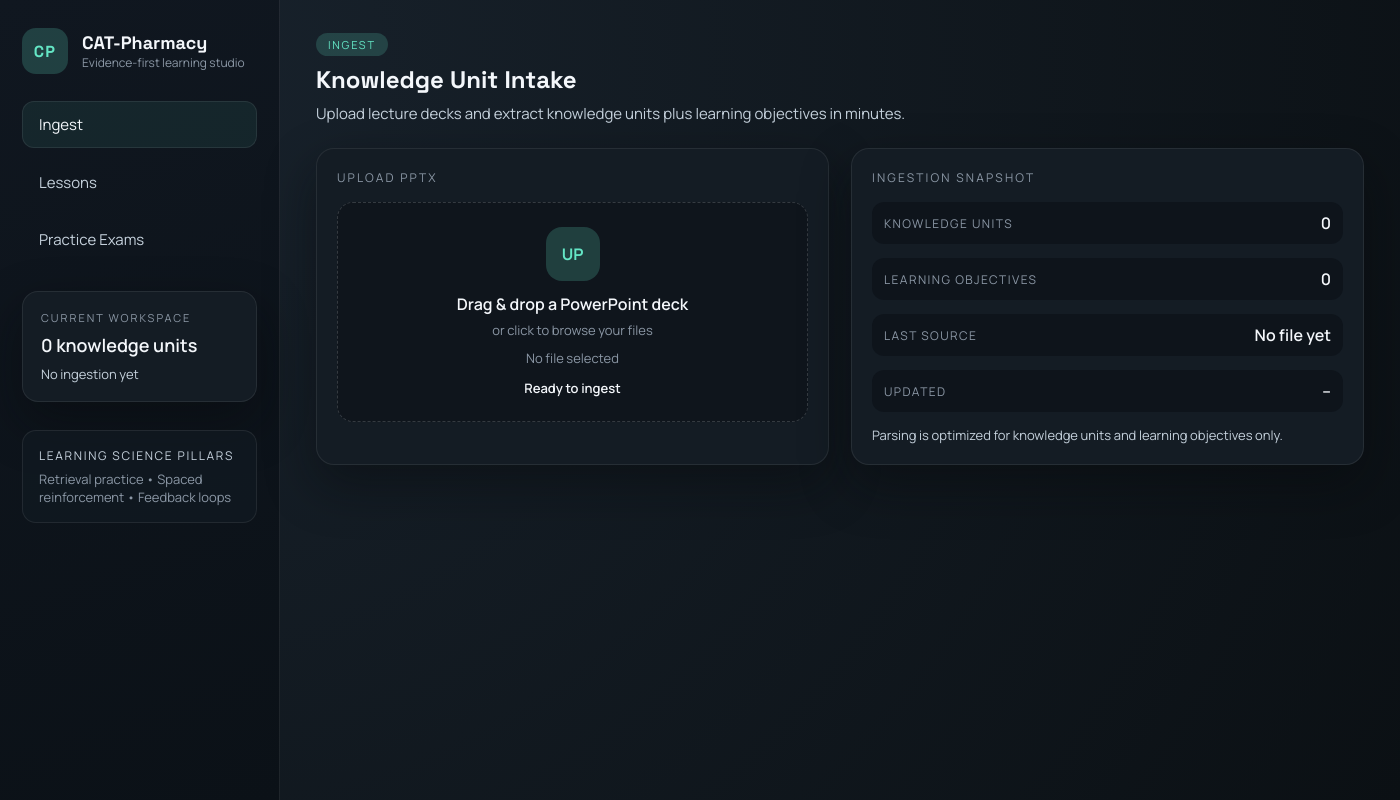
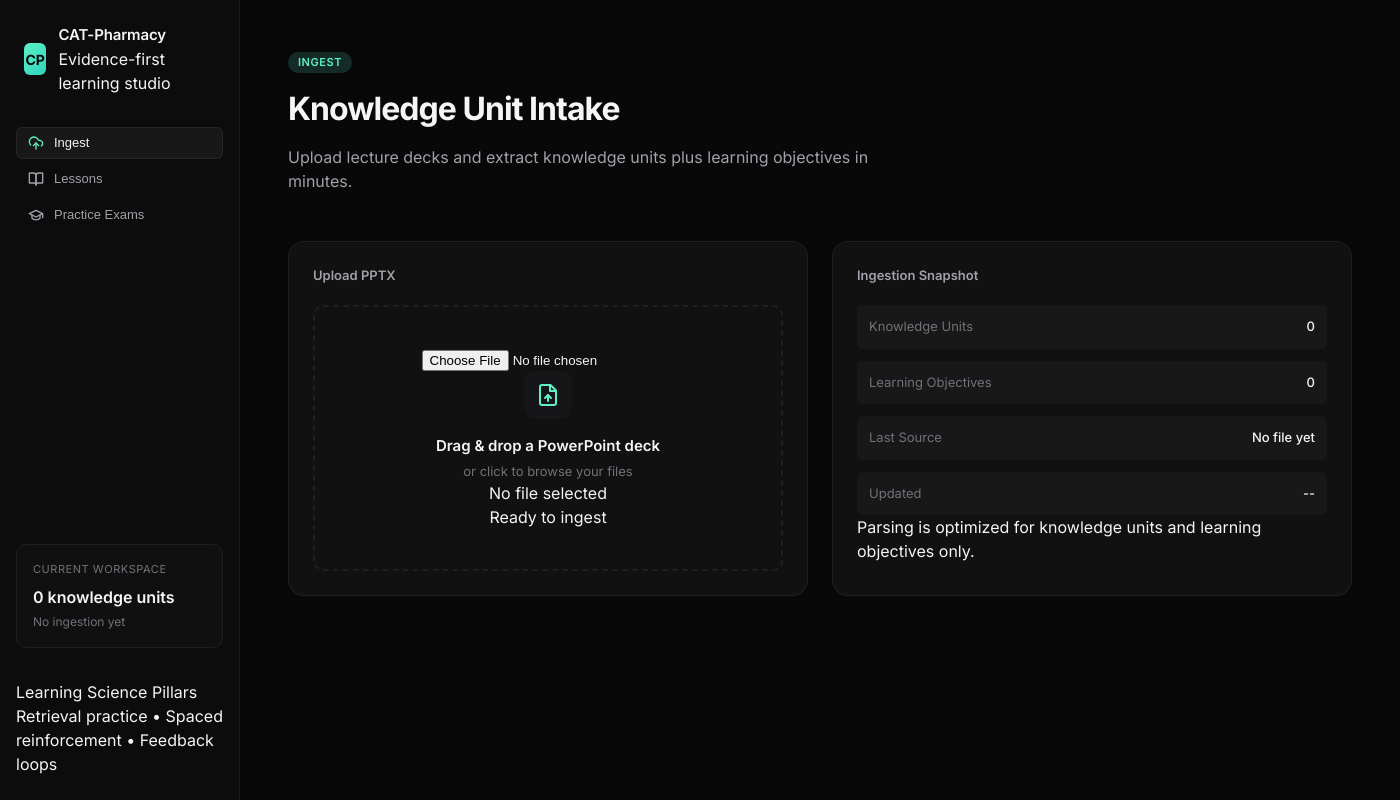
Before and after one commit to Baker-Harrison/CAT-Pharmacy, an Electron app: page src/index.html in a window 1400 px wide. Drawn offline with Linux system fonts and the light colour scheme; no server answers.

Commit message:
style: elevate UI design to professional desktop standards (Inter font, Lucide icons, Linear palette)

```diff
--- a/src/index.html
+++ b/src/index.html
@@ -7,7 +7,7 @@
     <link rel="preconnect" href="https://fonts.googleapis.com" />
     <link rel="preconnect" href="https://fonts.gstatic.com" crossorigin />
     <link
-      href="https://fonts.googleapis.com/css2?family=Manrope:wght@400;500;600;700&family=Space+Grotesk:wght@500;600;700&display=swap"
+      href="https://fonts.googleapis.com/css2?family=Inter:wght@400;500;600;700&family=Space+Grotesk:wght@500;600;700&display=swap"
       rel="stylesheet"
     />
     <link rel="stylesheet" href="styles.css" />
@@ -24,9 +24,18 @@
         </div>
 
         <nav class="nav">
-          <button class="nav-item active" data-view="ingest" title="Upload and parse new source decks">Ingest</button>
-          <button class="nav-item" data-view="lessons" title="Launch brilliant-style lessons">Lessons</button>
-          <button class="nav-item" data-view="exams" title="Generate practice exams">Practice Exams</button>
+          <button class="nav-item active" data-view="ingest" title="Upload and parse new source decks">
+            <svg xmlns="http://www.w3.org/2000/svg" width="16" height="16" viewBox="0 0 24 24" fill="none" stroke="currentColor" stroke-width="2" stroke-linecap="round" stroke-linejoin="round" class="lucide lucide-upload-cloud"><path d="M4 14.899A7 7 0 1 1 15.71 8h1.79a4.5 4.5 0 0 1 2.5 8.242"/><path d="M12 12v9"/><path d="m16 16-4-4-4 4"/></svg>
+            Ingest
+          </button>
+          <button class="nav-item" data-view="lessons" title="Launch brilliant-style lessons">
+            <svg xmlns="http://www.w3.org/2000/svg" width="16" height="16" viewBox="0 0 24 24" fill="none" stroke="currentColor" stroke-width="2" stroke-linecap="round" stroke-linejoin="round" class="lucide lucide-book-open"><path d="M2 3h6a4 4 0 0 1 4 4v14a3 3 0 0 0-3-3H2z"/><path d="M22 3h-6a4 4 0 0 0-4 4v14a3 3 0 0 1 3-3h7z"/></svg>
+            Lessons
+          </button>
+          <button class="nav-item" data-view="exams" title="Generate practice exams">
+            <svg xmlns="http://www.w3.org/2000/svg" width="16" height="16" viewBox="0 0 24 24" fill="none" stroke="currentColor" stroke-width="2" stroke-linecap="round" stroke-linejoin="round" class="lucide lucide-graduation-cap"><path d="M22 10v6M2 10l10-5 10 5-10 5z"/><path d="M6 12v5c3 3 9 3 12 0v-5"/></svg>
+            Practice Exams
+          </button>
         </nav>
 
         <div class="sidebar-panel">
@@ -60,7 +69,9 @@
               <div class="card-title">Upload PPTX</div>
               <div class="upload-dropzone" id="uploadDropzone" data-state="idle">
                 <input type="file" id="uploadInput" accept=".pptx" />
-                <div class="upload-icon">UP</div>
+                <div class="upload-icon">
+                  <svg xmlns="http://www.w3.org/2000/svg" width="24" height="24" viewBox="0 0 24 24" fill="none" stroke="currentColor" stroke-width="2" stroke-linecap="round" stroke-linejoin="round" class="lucide lucide-file-up"><path d="M14.5 2H6a2 2 0 0 0-2 2v16a2 2 0 0 0 2 2h12a2 2 0 0 0 2-2V7.5L14.5 2z"/><polyline points="14 2 14 8 20 8"/><path d="M12 12v6"/><path d="m15 15-3-3-3 3"/></svg>
+                </div>
                 <div class="upload-title">Drag & drop a PowerPoint deck</div>
                 <div class="upload-sub">or click to browse your files</div>
                 <div class="upload-meta" id="uploadFileName">No file selected</div>
--- a/src/styles.css
+++ b/src/styles.css
@@ -1,468 +1,373 @@
+@import url('https://fonts.googleapis.com/css2?family=Inter:wght@400;500;600;700&display=swap');
+
 :root {
-  --bg: #0b1014;
-  --bg-accent: #0f1720;
-  --panel: #141c24;
-  --panel-strong: #1c2631;
-  --border: rgba(255, 255, 255, 0.08);
-  --text-primary: #f4f7fb;
-  --text-secondary: #c5d1dc;
-  --text-muted: #8b97a5;
-  --accent: #64e6c5;
-  --accent-strong: #26c59d;
-  --accent-glow: rgba(100, 230, 197, 0.2);
-  --warning: #f4c875;
-  --shadow: 0 20px 50px rgba(6, 9, 12, 0.45);
+  /* Core Colors - Linear inspired palette */
+  --bg: #080809;
+  --bg-subtle: #0c0c0d;
+  --surface: #111112;
+  --surface-hover: #161618;
+
+  --border: rgba(255, 255, 255, 0.06);
+  --border-strong: rgba(255, 255, 255, 0.12);
+
+  --text-primary: #f5f5f7;
+  --text-secondary: #a1a1aa;
+  --text-muted: #71717a;
+
+  --accent: #5ef1c6;
+  --accent-strong: #2dd4bf;
+  --accent-glow: rgba(94, 241, 198, 0.15);
+
+  --error: #f87171;
+  --success: #34d399;
+
+  --shadow-sm: 0 1px 2px 0 rgba(0, 0, 0, 0.05);
+  --shadow-md: 0 4px 6px -1px rgba(0, 0, 0, 0.1), 0 2px 4px -1px rgba(0, 0, 0, 0.06);
+  --shadow-lg: 0 20px 25px -5px rgba(0, 0, 0, 0.2), 0 10px 10px -5px rgba(0, 0, 0, 0.1);
+
+  --font-sans: 'Inter', -apple-system, BlinkMacSystemFont, "Segoe UI", Roboto, sans-serif;
+  --radius-sm: 6px;
+  --radius-md: 10px;
+  --radius-lg: 16px;
 }
 
 * {
   box-sizing: border-box;
+  margin: 0;
+  padding: 0;
 }
 
 body {
-  margin: 0;
-  font-family: "Manrope", "Space Grotesk", sans-serif;
+  font-family: var(--font-sans);
+  background-color: var(--bg);
   color: var(--text-primary);
-  background: radial-gradient(circle at 10% 10%, #18222c, var(--bg));
+  line-height: 1.5;
+  -webkit-font-smoothing: antialiased;
   min-height: 100vh;
 }
 
 .app-shell {
   display: grid;
-  grid-template-columns: 280px 1fr;
-  min-height: 100vh;
+  grid-template-columns: 240px 1fr;
+  height: 100vh;
+  overflow: hidden;
 }
 
+/* --- Sidebar --- */
 .sidebar {
+  background-color: var(--bg-subtle);
+  border-right: 1px solid var(--border);
+  padding: 24px 16px;
   display: flex;
   flex-direction: column;
-  gap: 28px;
-  padding: 28px 22px;
-  background: linear-gradient(160deg, #101720, #0b1117);
-  border-right: 1px solid var(--border);
+  gap: 32px;
 }
 
 .brand {
   display: flex;
   align-items: center;
-  gap: 14px;
+  gap: 12px;
+  padding: 0 8px;
 }
 
 .brand-mark {
-  width: 46px;
-  height: 46px;
-  display: grid;
-  place-items: center;
-  border-radius: 14px;
-  background: var(--accent-glow);
-  color: var(--accent);
+  width: 32px;
+  height: 32px;
+  background: linear-gradient(135deg, var(--accent), var(--accent-strong));
+  border-radius: var(--radius-sm);
+  display: flex;
+  align-items: center;
+  justify-content: center;
+  color: var(--bg);
   font-weight: 700;
-  letter-spacing: 0.08em;
-  font-family: "Space Grotesk", sans-serif;
+  font-size: 14px;
 }
 
 .brand-name {
-  font-size: 18px;
-  font-weight: 700;
-  font-family: "Space Grotesk", sans-serif;
-}
-
-.brand-sub {
-  font-size: 12px;
-  color: var(--text-muted);
+  font-weight: 600;
+  font-size: 15px;
+  letter-spacing: -0.01em;
 }
 
 .nav {
-  display: grid;
-  gap: 10px;
+  display: flex;
+  flex-direction: column;
+  gap: 4px;
 }
 
 .nav-item {
+  display: flex;
+  align-items: center;
+  gap: 10px;
+  padding: 8px 12px;
+  border-radius: var(--radius-sm);
+  color: var(--text-secondary);
+  font-size: 13px;
+  font-weight: 500;
+  text-decoration: none;
+  cursor: pointer;
   background: transparent;
-  color: var(--text-secondary);
-  border: 1px solid transparent;
-  padding: 12px 16px;
-  border-radius: 12px;
+  border: none;
+  transition: all 0.15s ease;
   text-align: left;
-  font-size: 15px;
-  cursor: pointer;
-  transition: border-color 0.2s ease, color 0.2s ease, background 0.2s ease, transform 0.2s ease;
 }
 
-.nav-item:hover,
+.nav-item:hover {
+  background-color: var(--surface-hover);
+  color: var(--text-primary);
+}
+
 .nav-item.active {
-  border-color: var(--border);
+  background-color: rgba(255, 255, 255, 0.05);
   color: var(--text-primary);
-  background: rgba(100, 230, 197, 0.08);
-  transform: translateY(-1px);
+  box-shadow: inset 0 0 0 1px var(--border);
 }
 
 .sidebar-panel {
-  padding: 18px;
-  border-radius: 16px;
-  background: var(--panel);
+  margin-top: auto;
+  padding: 16px;
+  background-color: rgba(255, 255, 255, 0.02);
   border: 1px solid var(--border);
-  box-shadow: var(--shadow);
-  display: grid;
-  gap: 8px;
+  border-radius: var(--radius-md);
 }
 
 .sidebar-title {
   font-size: 11px;
   text-transform: uppercase;
-  letter-spacing: 0.18em;
   color: var(--text-muted);
+  letter-spacing: 0.05em;
+  margin-bottom: 8px;
 }
 
 .sidebar-metric {
-  font-size: 18px;
+  font-size: 16px;
   font-weight: 600;
+  color: var(--text-primary);
 }
 
 .sidebar-meta {
-  font-size: 13px;
-  color: var(--text-secondary);
+  font-size: 12px;
+  color: var(--text-muted);
+  margin-top: 4px;
 }
 
-.sidebar-footer {
-  padding: 16px;
-  border-radius: 14px;
-  background: rgba(17, 25, 33, 0.8);
-  border: 1px solid var(--border);
-  color: var(--text-muted);
-}
-
-.footer-title {
-  font-size: 12px;
-  letter-spacing: 0.14em;
-  text-transform: uppercase;
-  margin-bottom: 6px;
-  color: var(--text-secondary);
-}
-
-.footer-note {
-  font-size: 13px;
-}
-
+/* --- Main Content --- */
 .main {
-  padding: 32px 36px 40px;
+  background-color: var(--bg);
+  overflow-y: auto;
+  padding: 48px;
+  max-width: 1200px;
+  margin: 0 auto;
 }
 
 .view {
   display: none;
+  animation: fadeIn 0.3s ease-out;
 }
 
 .view.is-active {
   display: block;
-  animation: fadeIn 0.4s ease;
 }
 
 @keyframes fadeIn {
-  from {
-    opacity: 0;
-    transform: translateY(10px);
-  }
-  to {
-    opacity: 1;
-    transform: translateY(0);
-  }
+  from { opacity: 0; transform: translateY(8px); }
+  to { opacity: 1; transform: translateY(0); }
 }
 
 .view-header {
-  display: flex;
-  align-items: flex-start;
-  justify-content: space-between;
-  gap: 24px;
-  margin-bottom: 24px;
+  margin-bottom: 48px;
 }
 
-h1,
-h2 {
-  margin: 8px 0;
-  font-family: "Space Grotesk", sans-serif;
+.pill {
+  display: inline-block;
+  padding: 2px 10px;
+  border-radius: 999px;
+  background: var(--accent-glow);
+  color: var(--accent);
+  font-size: 11px;
+  font-weight: 600;
+  text-transform: uppercase;
+  letter-spacing: 0.05em;
+  margin-bottom: 12px;
+}
+
+h1 {
+  font-size: 32px;
+  font-weight: 700;
+  letter-spacing: -0.03em;
+  margin-bottom: 12px;
 }
 
 .subtitle {
+  font-size: 16px;
   color: var(--text-secondary);
-  margin: 0;
-  font-size: 15px;
-  max-width: 620px;
+  max-width: 600px;
 }
 
-.pill {
-  display: inline-flex;
-  padding: 4px 12px;
-  border-radius: 999px;
-  font-size: 11px;
-  text-transform: uppercase;
-  letter-spacing: 0.16em;
-  background: rgba(100, 230, 197, 0.18);
-  color: var(--accent);
-}
-
-.header-actions {
-  display: flex;
-  align-items: center;
-  gap: 12px;
-}
-
-button {
-  font-family: inherit;
-}
-
-.primary,
-.secondary,
-.ghost {
-  border-radius: 12px;
-  padding: 10px 18px;
-  font-size: 14px;
-  cursor: pointer;
-  border: 1px solid transparent;
-}
-
-.primary {
-  background: linear-gradient(135deg, var(--accent), var(--accent-strong));
-  color: #061016;
-  font-weight: 700;
-  box-shadow: 0 10px 20px rgba(42, 197, 160, 0.25);
-}
-
-.secondary {
-  background: var(--panel-strong);
-  color: var(--text-primary);
-  border-color: var(--border);
-}
-
-.ghost {
-  background: transparent;
-  color: var(--text-secondary);
-  border-color: var(--border);
-}
-
+/* --- Grid & Cards --- */
 .grid-two {
   display: grid;
-  grid-template-columns: repeat(auto-fit, minmax(320px, 1fr));
-  gap: 22px;
+  grid-template-columns: 1fr 1fr;
+  gap: 24px;
 }
 
 .card {
-  background: var(--panel);
-  border-radius: 18px;
+  background-color: var(--surface);
   border: 1px solid var(--border);
-  padding: 20px;
-  box-shadow: var(--shadow);
+  border-radius: var(--radius-lg);
+  padding: 24px;
+  transition: border-color 0.2s ease;
+}
+
+.card:hover {
+  border-color: var(--border-strong);
 }
 
 .card-title {
-  font-size: 12px;
-  letter-spacing: 0.18em;
-  text-transform: uppercase;
-  color: var(--text-muted);
-  margin-bottom: 16px;
+  font-size: 13px;
+  font-weight: 600;
+  color: var(--text-secondary);
+  margin-bottom: 20px;
+  display: flex;
+  align-items: center;
+  gap: 8px;
 }
 
+/* --- Ingest View --- */
 .upload-dropzone {
-  border: 1px dashed rgba(255, 255, 255, 0.16);
-  border-radius: 16px;
-  padding: 24px;
+  border: 2px dashed var(--border);
+  border-radius: var(--radius-md);
+  padding: 40px;
   text-align: center;
-  background: rgba(12, 18, 24, 0.6);
-  transition: border-color 0.2s ease, background 0.2s ease;
+  transition: all 0.2s ease;
+  cursor: pointer;
 }
 
-.upload-dropzone input {
-  display: none;
-}
-
-.upload-dropzone[data-state="drag"] {
-  border-color: var(--accent);
-  background: rgba(100, 230, 197, 0.08);
+.upload-dropzone:hover {
+  background-color: rgba(255, 255, 255, 0.02);
+  border-color: var(--text-muted);
 }
 
 .upload-icon {
-  width: 54px;
-  height: 54px;
-  border-radius: 16px;
-  background: rgba(100, 230, 197, 0.2);
-  display: grid;
-  place-items: center;
-  font-weight: 700;
-  margin: 0 auto 12px;
-  color: var(--accent);
+  width: 48px;
+  height: 48px;
+  background: var(--surface-hover);
+  border-radius: 12px;
+  display: flex;
+  align-items: center;
+  justify-content: center;
+  margin: 0 auto 16px;
+  color: var(--text-secondary);
 }
 
 .upload-title {
   font-weight: 600;
-  margin-bottom: 6px;
+  font-size: 15px;
+  margin-bottom: 4px;
 }
 
-.upload-sub,
-.upload-meta {
+.upload-sub {
+  font-size: 13px;
   color: var(--text-muted);
-  font-size: 13px;
-}
-
-.upload-meta {
-  margin-top: 10px;
-}
-
-.upload-status {
-  margin-top: 12px;
-  font-size: 13px;
-  font-weight: 600;
-}
-
-.upload-status[data-tone="success"] {
-  color: var(--accent);
-}
-
-.upload-status[data-tone="error"] {
-  color: #f08f78;
 }
 
 .snapshot {
   display: grid;
-  gap: 14px;
+  gap: 12px;
 }
 
 .snapshot-item {
   display: flex;
   justify-content: space-between;
-  align-items: center;
-  padding: 10px 12px;
-  border-radius: 12px;
-  background: rgba(11, 16, 22, 0.6);
-}
-
-.snapshot-label {
-  font-size: 12px;
-  text-transform: uppercase;
-  letter-spacing: 0.12em;
-  color: var(--text-muted);
-}
-
-.snapshot-value {
-  font-size: 16px;
-  font-weight: 600;
-}
-
-.snapshot-note {
-  margin-top: 14px;
-  color: var(--text-secondary);
+  padding: 12px;
+  background: rgba(255, 255, 255, 0.03);
+  border-radius: var(--radius-sm);
   font-size: 13px;
 }
 
-.list {
-  display: grid;
-  gap: 10px;
+.snapshot-label { color: var(--text-muted); }
+.snapshot-value { font-weight: 500; }
+
+/* --- Buttons --- */
+button.primary {
+  background-color: var(--text-primary);
+  color: var(--bg);
+  padding: 10px 20px;
+  border-radius: var(--radius-sm);
+  font-weight: 600;
+  font-size: 14px;
+  border: none;
+  cursor: pointer;
+  transition: opacity 0.2s ease;
 }
 
-.list-item {
-  padding: 12px 14px;
-  border-radius: 14px;
-  border: 1px solid transparent;
-  background: rgba(12, 18, 24, 0.6);
-  cursor: pointer;
-  transition: border-color 0.2s ease, transform 0.2s ease;
+button.primary:hover {
+  opacity: 0.9;
 }
 
-.list-item.active,
-.list-item:hover {
-  border-color: var(--accent);
-  transform: translateY(-1px);
+button.ghost {
+  background: transparent;
+  color: var(--text-secondary);
+  border: 1px solid var(--border);
+  padding: 8px 16px;
+  border-radius: var(--radius-sm);
+  font-size: 13px;
+  cursor: pointer;
 }
 
-.list-item-title {
-  font-weight: 600;
+button.ghost:hover {
+  background-color: var(--surface-hover);
+  color: var(--text-primary);
 }
 
-.list-item-meta {
-  font-size: 12px;
-  color: var(--text-muted);
-  margin-top: 4px;
+/* --- Icons & Utility --- */
+svg.lucide {
+  color: var(--text-secondary);
 }
 
-.empty {
-  margin-top: 16px;
-  color: var(--text-muted);
-  font-size: 14px;
+.nav-item.active svg.lucide {
+  color: var(--accent);
 }
 
-.lesson-detail {
-  display: grid;
-  gap: 18px;
+.upload-icon svg.lucide {
+  color: var(--accent);
 }
 
-.lesson-header {
-  display: grid;
-  gap: 8px;
+/* --- Layout Hacks --- */
+.main-header {
+  display: flex;
+  justify-content: space-between;
+  align-items: flex-end;
+  margin-bottom: 48px;
 }
 
+.header-actions {
+  display: flex;
+  gap: 12px;
+}
+
+/* --- Lessons View --- */
 .lesson-stage {
   font-size: 11px;
-  letter-spacing: 0.16em;
+  font-weight: 600;
   text-transform: uppercase;
   color: var(--accent);
+  letter-spacing: 0.1em;
+  margin-bottom: 8px;
 }
 
 .lesson-objectives {
   display: flex;
   flex-wrap: wrap;
   gap: 8px;
+  margin-top: 16px;
 }
 
 .lesson-objective-chip {
+  background: var(--bg-subtle);
+  border: 1px solid var(--border);
+  color: var(--text-secondary);
   padding: 4px 10px;
-  border-radius: 999px;
-  background: rgba(100, 230, 197, 0.18);
+  border-radius: var(--radius-sm);
   font-size: 12px;
-  color: var(--accent);
 }
-
-.lesson-section {
-  display: grid;
-  gap: 12px;
-}
-
-.lesson-block {
-  padding: 14px;
-  border-radius: 14px;
-  background: rgba(11, 16, 22, 0.6);
-  border: 1px solid var(--border);
-}
-
-.lesson-block-title {
-  font-weight: 600;
-  margin-bottom: 6px;
-}
-
-.lesson-block-meta {
-  font-size: 12px;
-  color: var(--text-muted);
-}
-
-.lesson-actions {
-  display: flex;
-  justify-content: flex-end;
-}
-
-.exam-sections {
-  display: grid;
-  gap: 14px;
-}
-
-@media (max-width: 980px) {
-  .app-shell {
-    grid-template-columns: 1fr;
-  }
-
-  .sidebar {
-    flex-direction: row;
-    flex-wrap: wrap;
-    align-items: center;
-    justify-content: space-between;
-  }
-
-  .main {
-    padding: 24px;
-  }
-}
```
